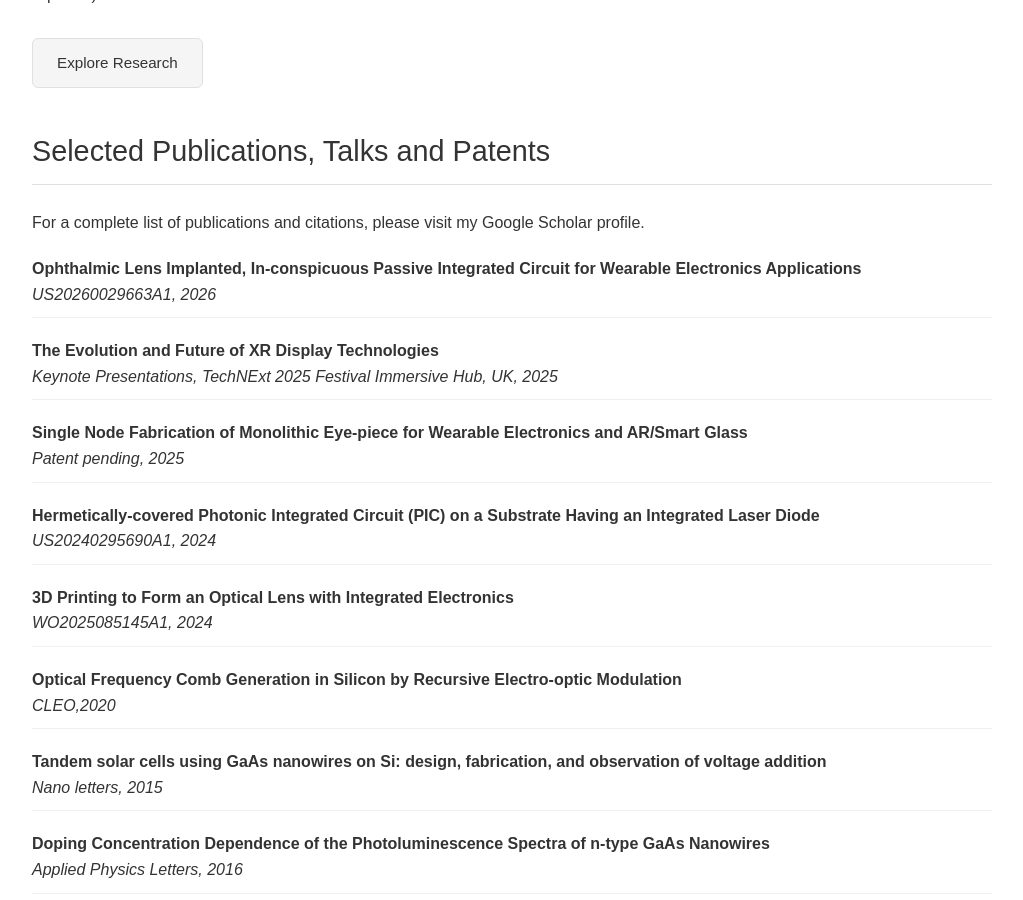
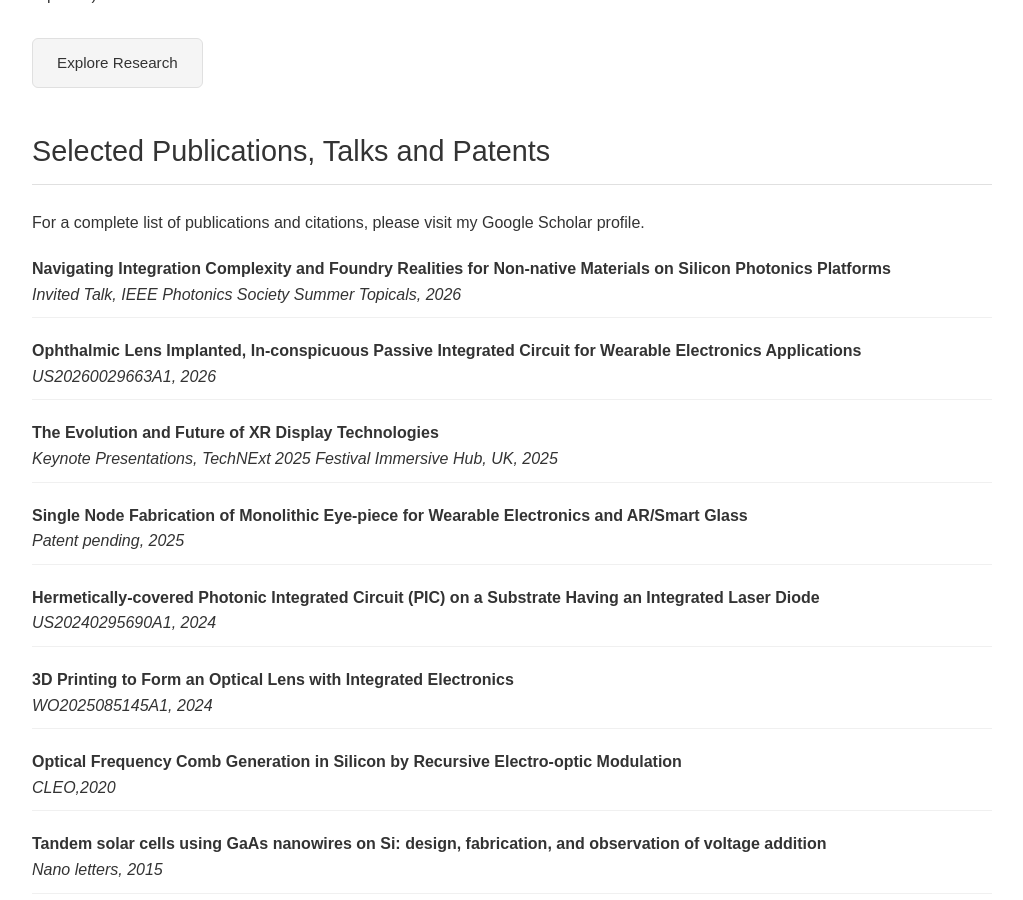
Before and after one commit to shermin-ara/SherminArab.github.io, a Jekyll site: the page built from index.md, in a window 1280 px wide and 900 px high, scrolled down 1405 px. Shown: the whole window, without its empty margins (128-1151 px from the left). Built offline with Jekyll 4.4.1, drawn with Linux system fonts in a browser that asks for light colours.

Commit message:
Update index.md

```diff
--- a/index.md
+++ b/index.md
@@ -137,6 +137,11 @@ title: Shermin Arab
 <div class="content-section">
     <h2>Selected Publications, Talks and Patents</h2>
     <p style="margin-bottom: 20px;">For a complete list of publications and citations, please visit my <a href="https://scholar.google.com/citations?user=eQia-IIAAAAJ&hl=en" target="_blank">Google Scholar profile</a>.</p>
+
+    <div class="publication-item">
+        <strong>Navigating Integration Complexity and Foundry Realities for Non-native Materials on Silicon Photonics Platforms</strong><br>
+        <em> Invited Talk, IEEE Photonics Society Summer Topicals, 2026 </em>
+    </div>
 
     <div class="publication-item">
         <strong>Ophthalmic Lens Implanted, In-conspicuous Passive Integrated Circuit for Wearable Electronics Applications</strong><br>
```
